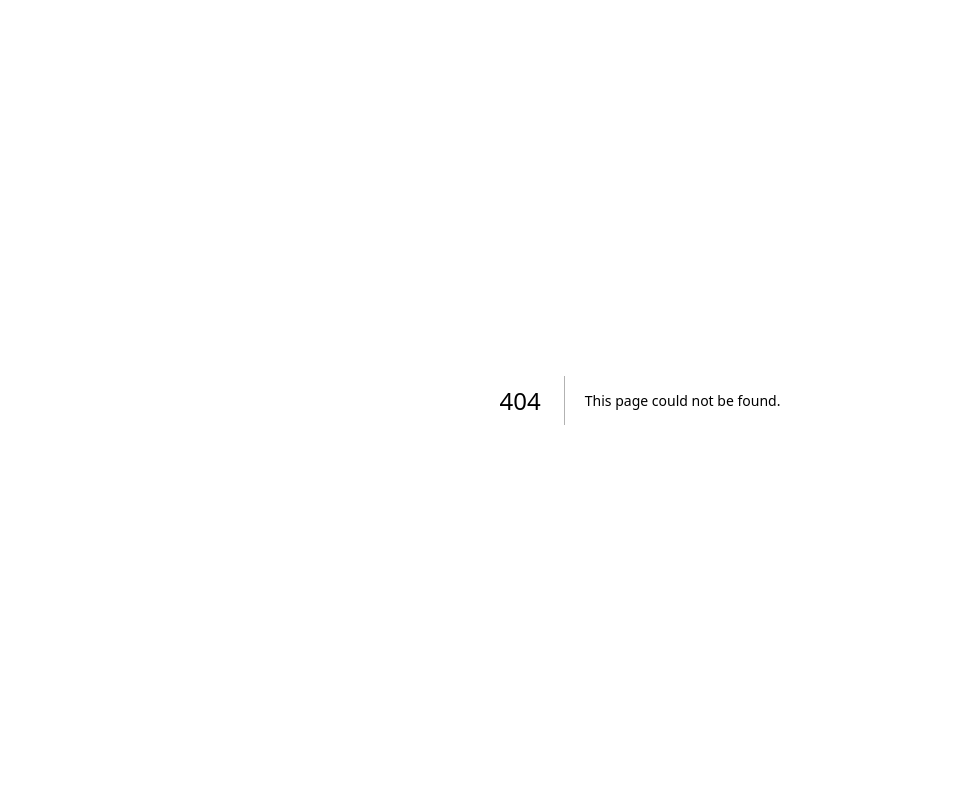
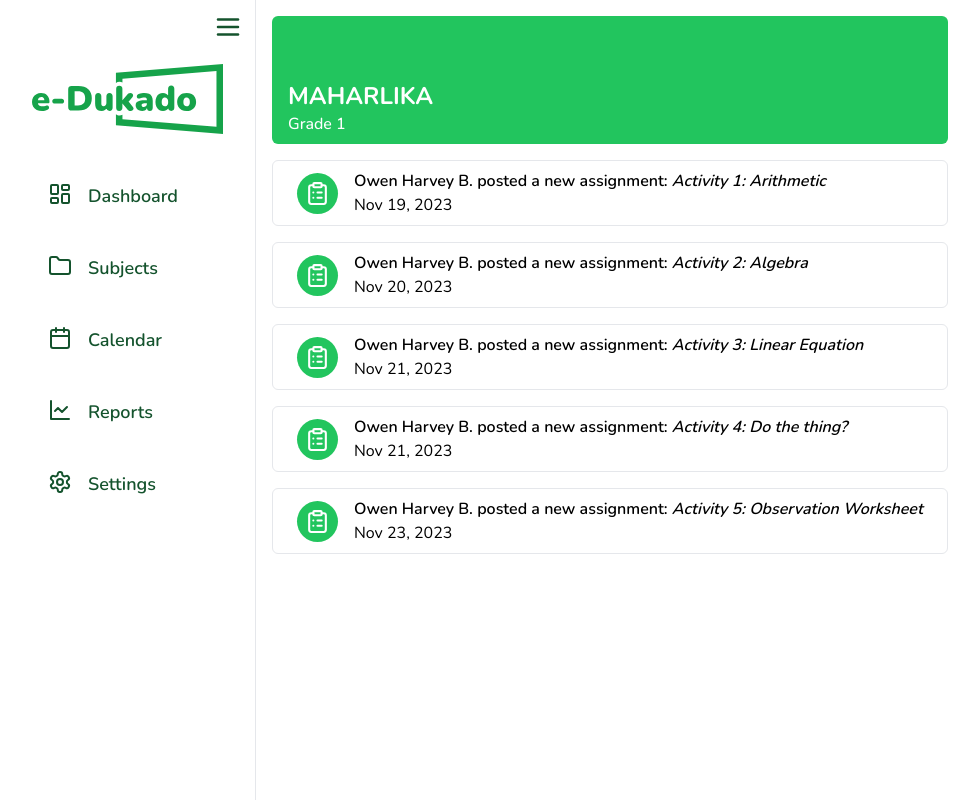
Before and after one commit to Sievoncoldblade/e-dukado, a Next.js app: page /dashboard/subject-test in a window 1280 px wide. Before the commit this address had no page. Shown: the whole page, without its empty margins (0-979 px from the left). Built offline with nearby package versions, Linux system fonts and the light colour scheme.

Commit message:
restore subject-test.tsx

```diff
--- /dev/null
+++ b/app/dashboard/subject-test/page.tsx
@@ -0,0 +1,23 @@
+import Activity from "@/components/Activity";
+import Link from "next/link";
+import React from "react";
+
+const SubjectTestPage = () => {
+  return (
+    <div className='flex flex-col gap-4'>
+      <div className=' bg-green-500 text-white dark:bg-green-600 dark:text-white rounded-md transition-colors flex flex-col justify-end h-32 py-2 px-4'>
+        <div className='font-bold text-2xl'>MAHARLIKA</div>
+        <div className='font-medium '>Grade 1</div>
+      </div>
+      <div className='flex flex-col gap-4'>
+        <Activity name='Owen Harvey B.' activity='Activity 1: Arithmetic' date='Nov 19, 2023' />
+        <Activity name='Owen Harvey B.' activity='Activity 2: Algebra' date='Nov 20, 2023' />
+        <Activity name='Owen Harvey B.' activity='Activity 3: Linear Equation' date='Nov 21, 2023' />
+        <Activity name='Owen Harvey B.' activity='Activity 4: Do the thing?' date='Nov 21, 2023' />
+        <Activity name='Owen Harvey B.' activity='Activity 5: Observation Worksheet' date='Nov 23, 2023' />
+      </div>
+    </div>
+  );
+};
+
+export default SubjectTestPage;
--- /dev/null
+++ b/components/Activity.tsx
@@ -0,0 +1,19 @@
+import { ClipboardList } from "lucide-react";
+
+const Activity = ({ name, activity, date }: { name: string; activity: string; date: string }) => {
+  return (
+    <div className='flex gap-4 items-center py-2 px-6 border rounded-md '>
+      <div className='bg-green-500 rounded-3xl h-auto w-auto p-2 text-white'>
+        <ClipboardList width={25} height={25} className='' />
+      </div>
+      <div className='flex flex-col'>
+        <p className='font-semibold'>
+          {name} posted a new assignment: <span className='italic'>{activity}</span>
+        </p>
+        <p>{date}</p>
+      </div>
+    </div>
+  );
+};
+
+export default Activity;
```
